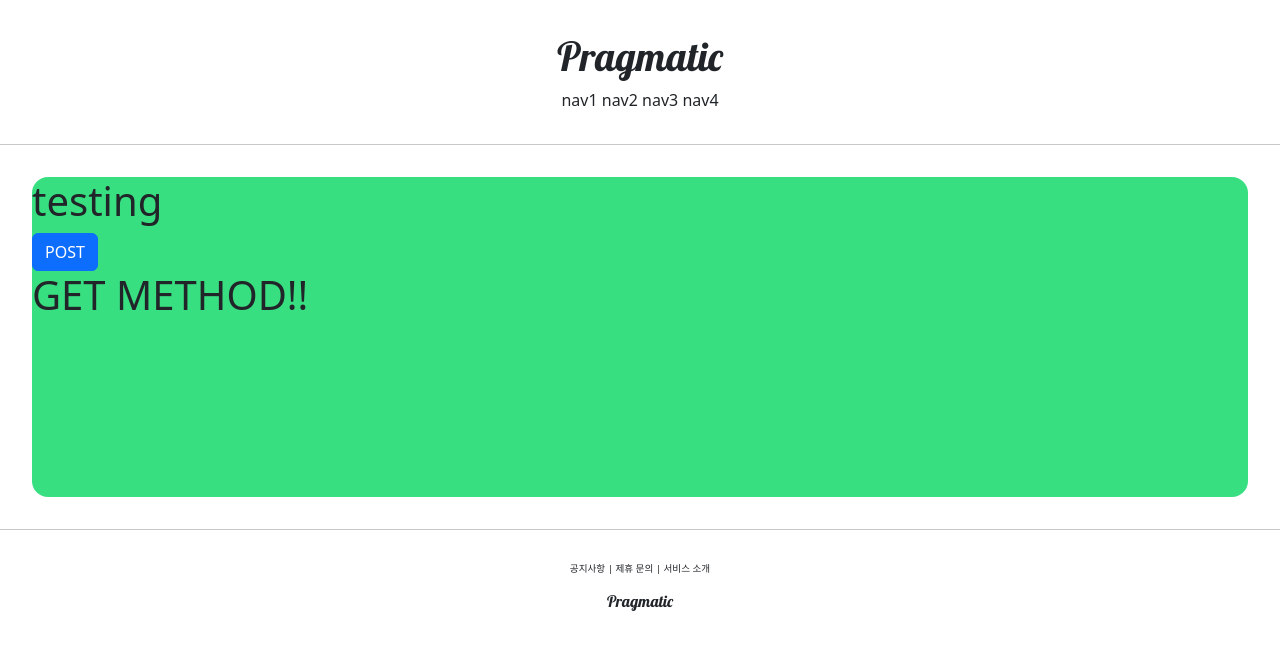
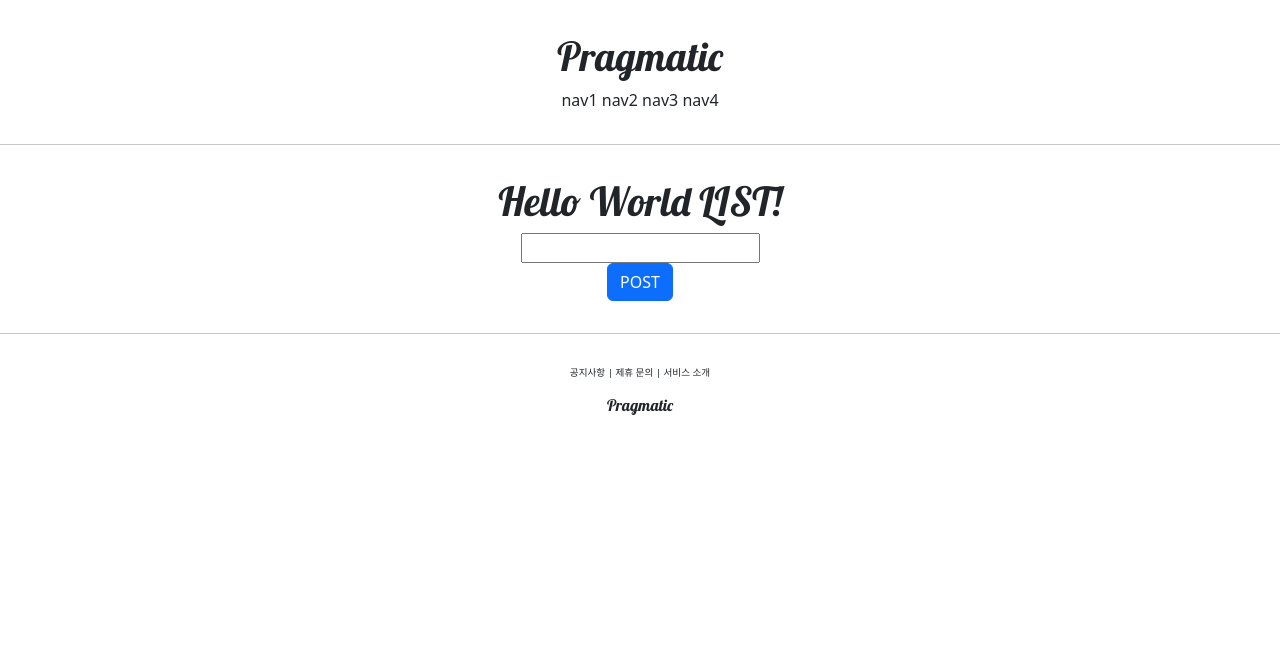
Before and after one commit to runacian0221/DjangoPJT, a Django app: page /account/hello_world/ in a window 1280 px wide. Shown: the top 650 px of the page. Run offline with Django 4.2, Linux system fonts and the light colour scheme.

Commit message:
django course 18 commit

```diff
--- a/accountapp/templates/accountapp/hello_world.html
+++ b/accountapp/templates/accountapp/hello_world.html
@@ -3,20 +3,28 @@
 {% block content %}
 
 
-    <div style="height: 20rem; background-color: #38df81; border-radius: 1rem; margin: 2rem;">
-            <h1>
-                testing
+    <div style="border-radius: 1rem; margin: 2rem; text-align: center;">
+            <h1 style="font-family: 'lobster', cursive;">
+                Hello World LIST!
             </h1>
 
             <form action="/account/hello_world/" method="post">
                 {% csrf_token %}
+                <div>
+                    <input type="text" name="hello_world_input">
+                </div>
                 <input type="submit" class="btn btn-primary" value="POST">
             </form>
 
-            <h1>
-                <!-- text가 존재한다면 -->
-                {{ text }}
-            </h1>
+            {% if hello_world_list %}
+                {% for hello_world in hello_world_list %}
+            <h4>
+                <!-- hello_world_text가 존재한다면 text 출력-->
+                {{ hello_world.text }}
+            </h4>
+                {% endfor %}
+            <!-- if문 종료 -->
+            {% endif %}
     </div>
 
 {% endblock %}
--- a/accountapp/views.py
+++ b/accountapp/views.py
@@ -1,5 +1,8 @@
 from django.shortcuts import render
-from django.http import HttpResponse
+from django.urls import reverse
+from django.http import HttpResponse, HttpResponseRedirect
+from accountapp.models import HelloWorld
+
 # Create your views here.
 
 
@@ -7,6 +10,15 @@ def hello_world(request):
     # return HttpResponse('안녕하세요')
 
     if request.method == "POST":
-        return render(request, 'accountapp/hello_world.html', context={'text':'POST METHOD!!'})
+
+        temp = request.POST.get('hello_world_input')
+
+        new_hello_world = HelloWorld()
+        new_hello_world.text = temp
+        new_hello_world.save()
+
+        # 모든 오브젝트를 가져오기
+        return HttpResponseRedirect(reverse('accountapp:hello_world'))
     else:
-        return render(request, 'accountapp/hello_world.html', context={'text':'GET METHOD!!'})
+        hello_world_list = HelloWorld.objects.all()
+        return render(request, 'accountapp/hello_world.html', context={'hello_world_list': hello_world_list})
```
